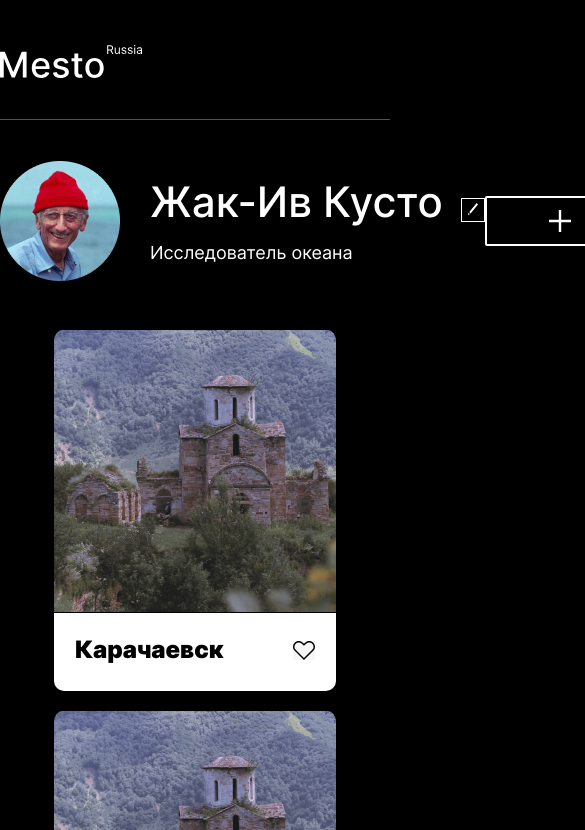
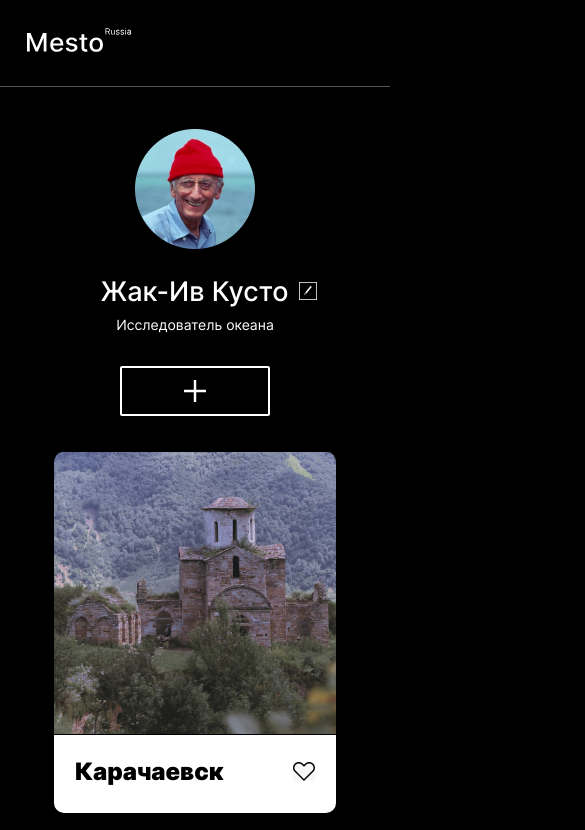
Before and after one commit to muratkali/mesto-project, a plain HTML site: page index.html in a window 390 px wide. Shown: the top 830 px of the page, 585 px wide, since content can reach past the window. Drawn offline with nearby package versions, Linux system fonts and the light colour scheme.

Commit message:
finished layout for mobile with the help of pixel perfect extension

```diff
--- a/blocks/elements/__item/elements__item.css
+++ b/blocks/elements/__item/elements__item.css
@@ -10,5 +10,5 @@
   justify-content: flex-end;
   width: 100%;
   padding: 0;
-  margin: auto;
+  margin: 0 auto;
 }
--- a/blocks/elements/__list/elements__item.css
+++ /dev/null
@@ -1,4 +0,0 @@
-.elements__item {
-  margin: 0;
-  padding: 0;
-}
--- a/blocks/elements/__list/elements__list.css
+++ b/blocks/elements/__list/elements__list.css
@@ -22,7 +22,7 @@
 }
 @media screen and (max-width: 767px) {
   .photo-grid__list {
-    grid-gap: 12px;
+    grid-gap: 20px;
     max-width: 720px;
   }
 }
--- a/blocks/elements/elements.css
+++ b/blocks/elements/elements.css
@@ -3,3 +3,9 @@
   padding: 49px 0 0;
   max-width: 880px;
 }
+
+@media screen and (max-width: 767px) {
+  .elements {
+    padding: 36px 0 0;
+  }
+}
--- a/blocks/footer/__copyright/footer__copyright.css
+++ b/blocks/footer/__copyright/footer__copyright.css
@@ -6,4 +6,19 @@
   color: #545454;
   margin: 0;
   padding: 0;
+  text-overflow: ellipsis;
+  white-space: nowrap;
+  overflow: hidden;
 }
+
+@media screen and (max-width: 767px) {
+  .footer__copyright {
+    font-size: 14px;
+    line-height: 19px;
+    max-width: 282px;
+    text-overflow: ellipsis;
+    white-space: nowrap;
+    overflow: hidden;
+    margin: 0 auto;
+  }
+}
--- a/blocks/footer/footer.css
+++ b/blocks/footer/footer.css
@@ -3,3 +3,10 @@
   margin: 0 auto 301px;
   max-width: 880px;
 }
+
+@media screen and (max-width: 767px) {
+  .footer {
+    padding: 48px 0 0;
+    margin: 0 auto 36px;
+  }
+}
--- a/blocks/header/__logo/header__logo.css
+++ b/blocks/header/__logo/header__logo.css
@@ -1,4 +1,13 @@
 .header__logo {
   width: 142px;
   height: 33px;
+  margin: 0 0 41px 0;
 }
+
+@media screen and (max-width: 767px) {
+  .header__logo {
+    width: 103.74px;
+    height: 24.4px;
+    margin: 0 0 30px 27px;
+  }
+}
--- a/blocks/header/header.css
+++ b/blocks/header/header.css
@@ -1,7 +1,13 @@
 .header {
   max-width: 880px;
-  height: 74px;
   border-bottom: #545454 1px solid;
   margin: 0 auto;
   padding: 45px 0 0;
 }
+
+@media screen and (max-width: 767px) {
+  .header {
+    padding-top: 28px;
+    width: 100%;
+  }
+}
--- a/blocks/profile/__add-button/profile__add-button.css
+++ b/blocks/profile/__add-button/profile__add-button.css
@@ -6,4 +6,5 @@
 
 .profile__add-button:hover {
   opacity: 0.6;
+  cursor: pointer;
 }
--- a/blocks/profile/__avatar/profile__avatar.css
+++ b/blocks/profile/__avatar/profile__avatar.css
@@ -3,3 +3,10 @@
   height: 120px;
   margin-right: 30px;
 }
+
+@media screen and (max-width: 767px) {
+  .profile__avatar {
+    align-self: center;
+    margin: 0 0 26px;
+  }
+}
--- a/blocks/profile/__container/profile__container.css
+++ b/blocks/profile/__container/profile__container.css
@@ -3,3 +3,11 @@
   flex-direction: row;
   max-width: 486px;
 }
+
+@media screen and (max-width: 767px) {
+  .profile__container {
+    flex-direction: column;
+    max-width: 282px;
+    margin-bottom: 32px;
+  }
+}
--- a/blocks/profile/__edit-button/profile__edit-button.css
+++ b/blocks/profile/__edit-button/profile__edit-button.css
@@ -8,3 +8,10 @@
   opacity: 0.6;
   cursor: pointer;
 }
+
+@media screen and (max-width: 767px) {
+  .profile__edit-button {
+    width: 18px;
+    height: 24px;
+  }
+}
--- a/blocks/profile/__info/profile__info.css
+++ b/blocks/profile/__info/profile__info.css
@@ -3,3 +3,9 @@
   flex-direction: column;
   align-self: center;
 }
+
+@media screen and (max-width: 767px) {
+  .profile__info {
+    flex-direction: column;
+  }
+}
--- a/blocks/profile/__name-block/profile__name-block.css
+++ b/blocks/profile/__name-block/profile__name-block.css
@@ -4,3 +4,9 @@
   justify-content: space-between;
   max-width: 336px;
 }
+
+@media screen and (max-width: 767px) {
+  .profile__name-block {
+    margin-bottom: 9px;
+  }
+}
--- a/blocks/profile/__name/profile__name.css
+++ b/blocks/profile/__name/profile__name.css
@@ -12,3 +12,15 @@
   white-space: nowrap;
   overflow: hidden;
 }
+
+@media screen and (max-width: 767px) {
+  .profile__name {
+    align-self: center;
+    text-align: center;
+    font-size: 27px;
+    line-height: 33px;
+    margin: 0;
+    margin-right: 10px;
+    padding-left: 27px;
+  }
+}
--- a/blocks/profile/__subheading/profile__subheading.css
+++ b/blocks/profile/__subheading/profile__subheading.css
@@ -9,4 +9,17 @@
   text-overflow: ellipsis;
   white-space: nowrap;
   overflow: hidden;
+  text-overflow: ellipsis;
+  white-space: nowrap;
+  overflow: hidden;
+  max-width: 300px;
 }
+
+@media screen and (max-width: 767px) {
+  .profile__subheading {
+    align-self: center;
+    text-align: center;
+    font-size: 14px;
+    line-height: 1.2;
+  }
+}
--- a/blocks/profile/profile.css
+++ b/blocks/profile/profile.css
@@ -4,5 +4,13 @@
   flex-direction: row;
   justify-content: space-between;
   margin: 0 auto;
-  padding-top: 41px;
+  padding: 41px 0 0;
 }
+
+@media screen and (max-width: 767px) {
+  .profile {
+    max-width: 282px;
+    padding: 42px 0 0;
+    flex-direction: column;
+  }
+}
--- a/pages/index.css
+++ b/pages/index.css
@@ -3,8 +3,8 @@
 @import url('../blocks/page/page.css');
 @import url('../blocks/header/header.css');
 @import url('../blocks/header/__logo/header__logo.css');
+
 @import url('../blocks/profile/profile.css');
-
 @import url('../blocks/profile/__name-block/profile__name-block.css');
 @import url('../blocks/profile/__container/profile__container.css');
 @import url('../blocks/profile/__info/profile__info.css');
```
Also changed, not shown: 1 other file.
